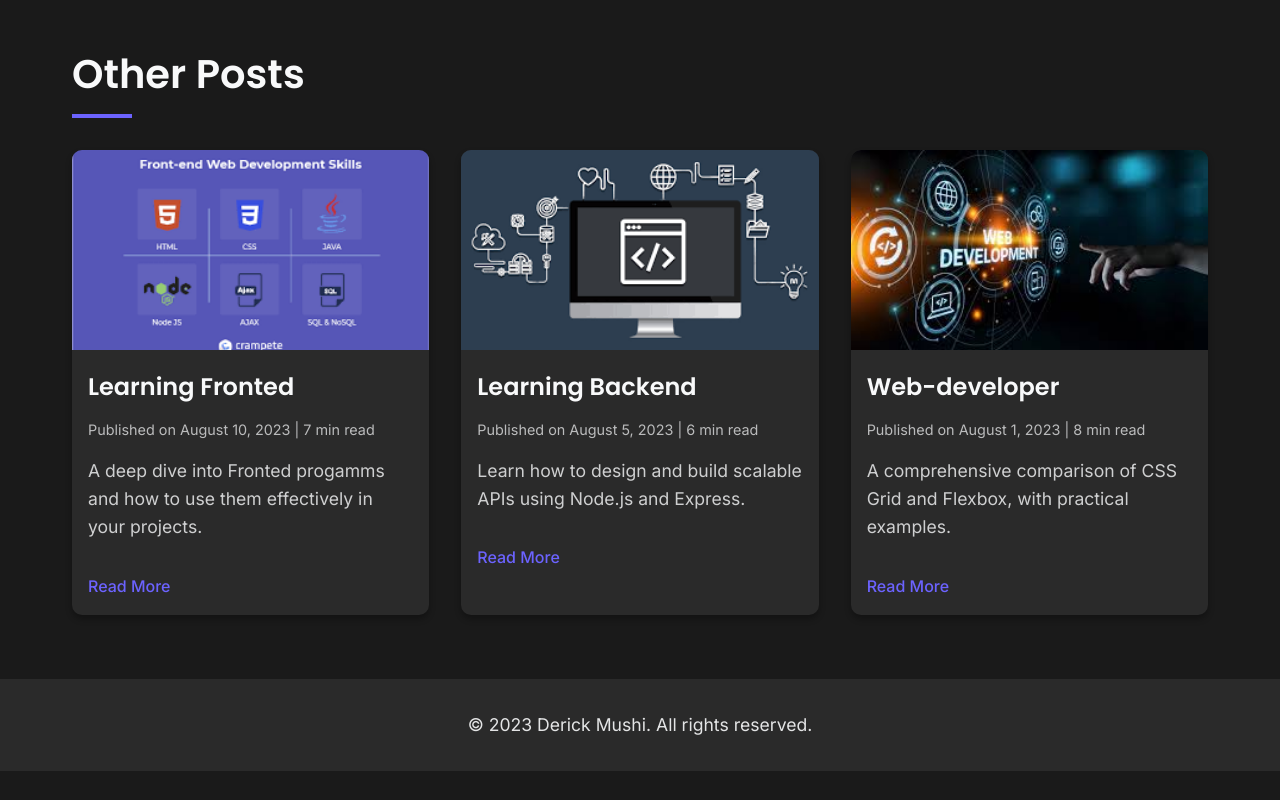
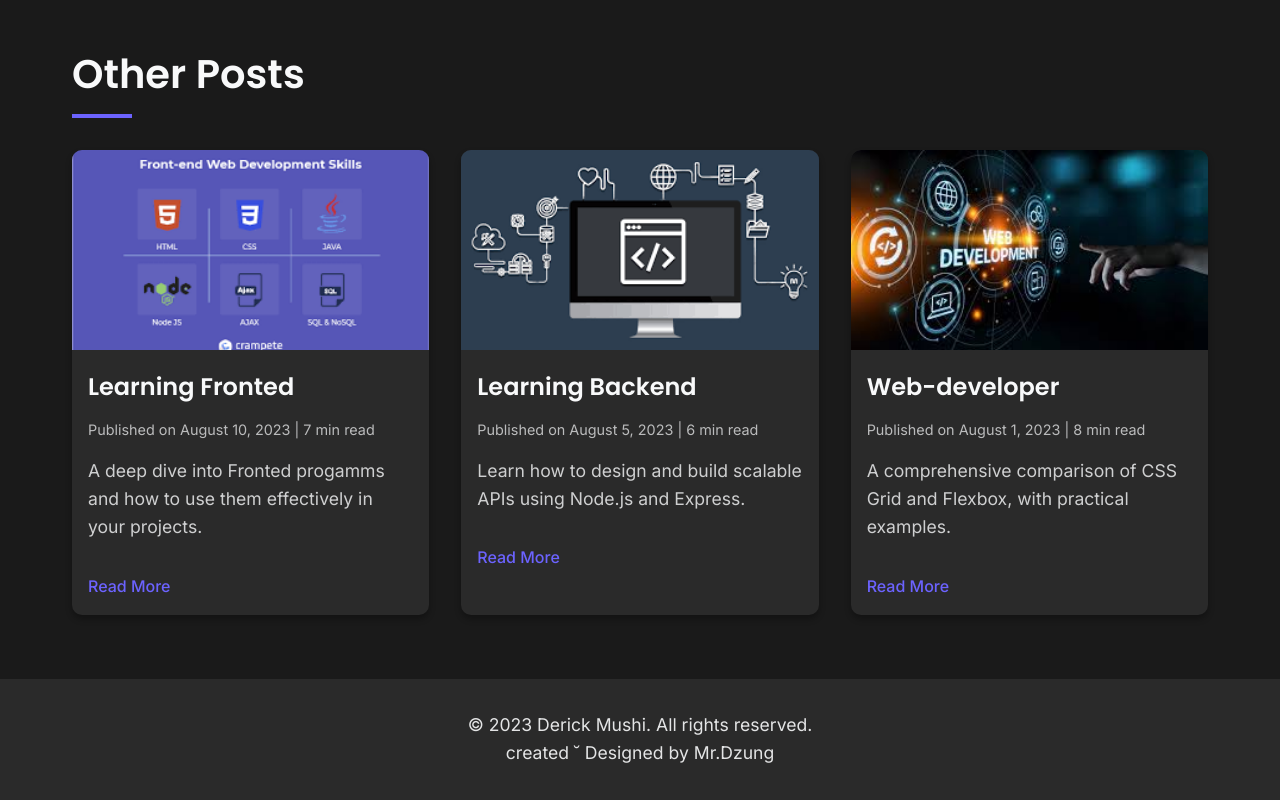
Before and after one commit to dzungofficial/-dzung, a plain HTML site: page blog.html in a window 1280 px wide. Shown: the part 2132-2932 px from the top of the page. Before the commit the page ends 2903 px from the top, so only its background shows below. Drawn offline with Linux system fonts and the light colour scheme.

Commit message:
Update blog.html

```diff
--- a/blog.html
+++ b/blog.html
@@ -131,6 +131,7 @@
     <footer>
         <div class="container">
             <p>&copy; 2023 Derick Mushi. All rights reserved.</p>
+            <p>created &breve; Designed by Mr.Dzung</p>
         </div>
     </footer>
 
```
